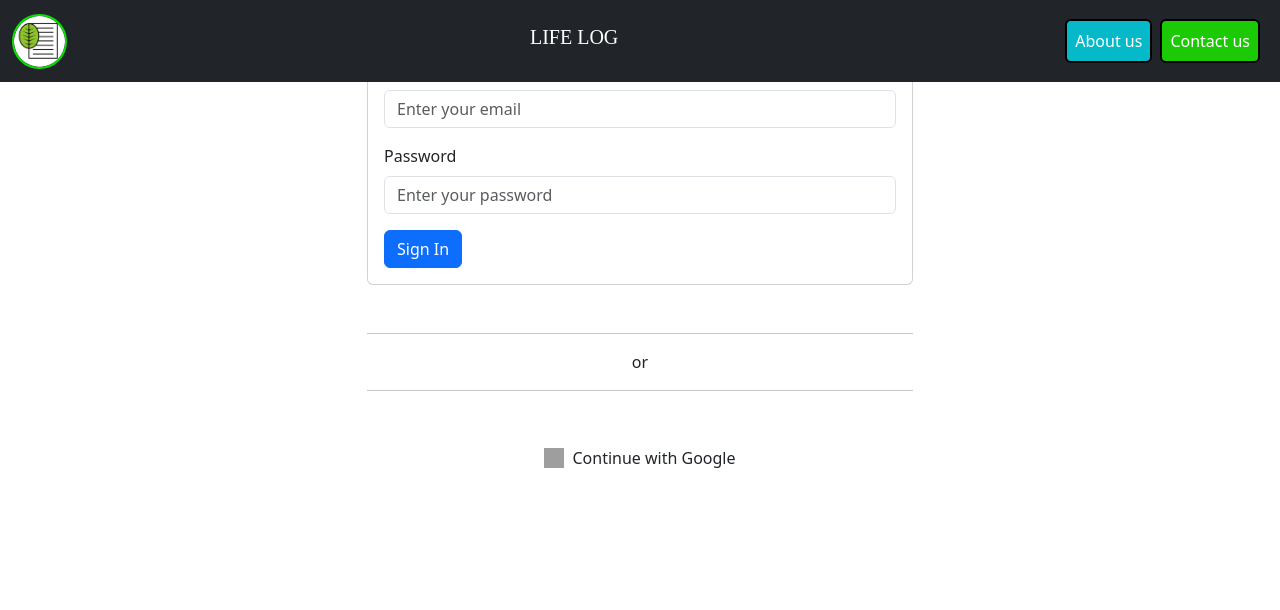
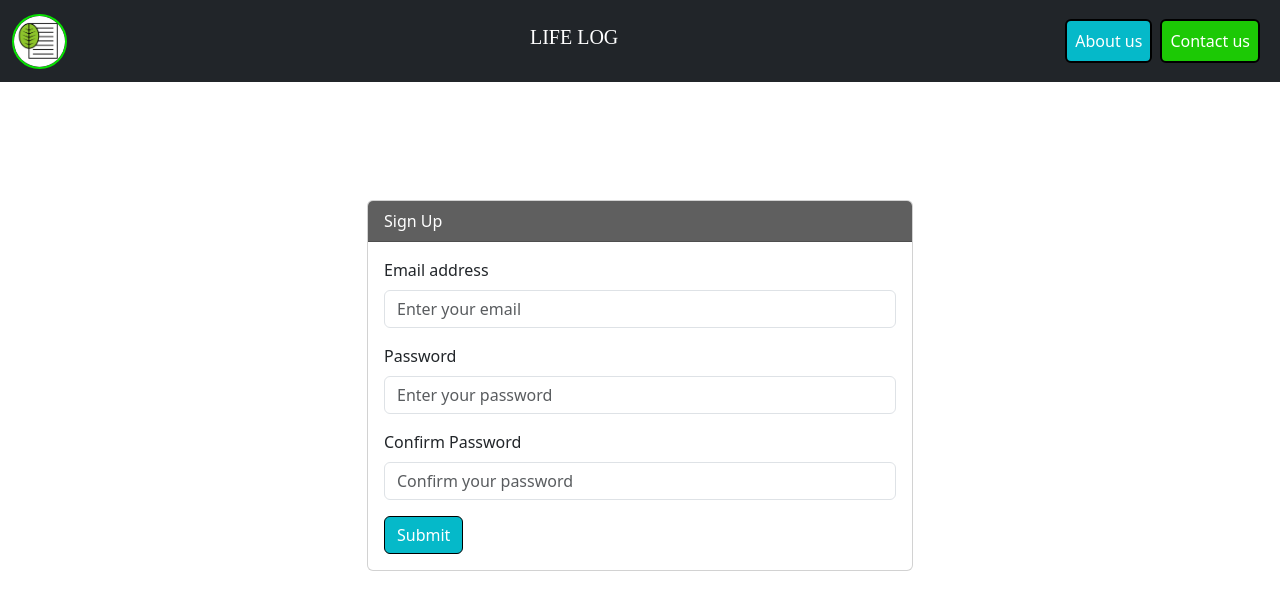
Before and after one commit to AbdinasirM/life-log-Website, an Angular app in the folder life-log/: page /sign-up in a window 1280 px wide. Shown: the top 610 px of the page. Built offline with nearby package versions, Linux system fonts and the light colour scheme; grey boxes are pictures that could not be loaded.

Commit message:
sign up page design added

```diff
--- a/life-log/src/app/sign-in/sign-in.component.html
+++ b/life-log/src/app/sign-in/sign-in.component.html
@@ -27,7 +27,7 @@
 								placeholder="Enter your password" />
 						</div>
 						<button type="submit" id="submitBtn" class="btn btn-primary">
-							Sign In
+							Submit
 						</button>
 					</form>
 				</div>
--- a/life-log/src/app/sign-up/sign-up.component.html
+++ b/life-log/src/app/sign-up/sign-up.component.html
@@ -3,7 +3,7 @@
 	<div class="row justify-content-center">
 		<div class="col-md-6">
 			<div class="card">
-				<div class="card-header">Sign In</div>
+				<div class="card-header">Sign Up</div>
 				<div class="card-body">
 					<form>
 						<div class="mb-3">
@@ -25,26 +25,21 @@
 								class="form-control"
 								id="password"
 								placeholder="Enter your password" />
+							<label for="password" class="form-label mt-3"
+								> Confirm Password</label
+							>
+							<input
+								type="password"
+								class="form-control"
+								id="password"
+								placeholder="Confirm your password" />
 						</div>
-						<button type="submit" class="btn btn-primary">
-							Sign In
+						<button type="submit" id="submitBtn" class="btn btn-primary">
+							Submit
 						</button>
 					</form>
 				</div>
 			</div>
-			<hr class="mt-5"/><p class="text-center">or</p><hr/>
-			<button
-                id="sign-google"
-				class="btn mt-5 d-flex justify-content-center align-items-center w-100">
-				<img
-					class="me-2 media mt-0"
-
-					src="https://cdn.freebiesupply.com/logos/large/2x/google-g-2015-logo-png-transparent.png"
-					alt="logo"
-					width="20px"
-					height="20px" />
-				<span class="mt-0"> Continue with Google</span>
-			</button>
 		</div>
 	</div>
 </div>
--- a/life-log/src/app/sign-up/sign-up.component.scss
+++ b/life-log/src/app/sign-up/sign-up.component.scss
@@ -0,0 +1,17 @@
+.col-md-6{
+    margin-top: 17.5%;
+}
+.card-header{
+    background-color: #5f5f5f;
+    color: white;
+}
+#submitBtn{
+    background-color: rgb(5, 185, 201);
+    border: 1px solid black;
+}
+#submitBtn:hover{
+    transition: .3s;
+    background-color: rgb(2, 139, 151);
+    opacity: 0.8;
+    color: white;
+}
```
